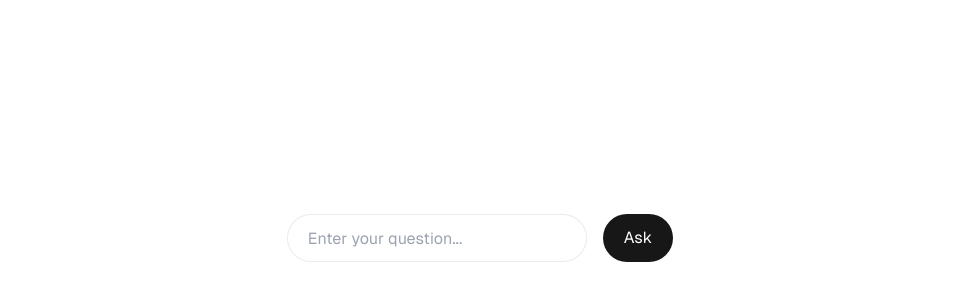
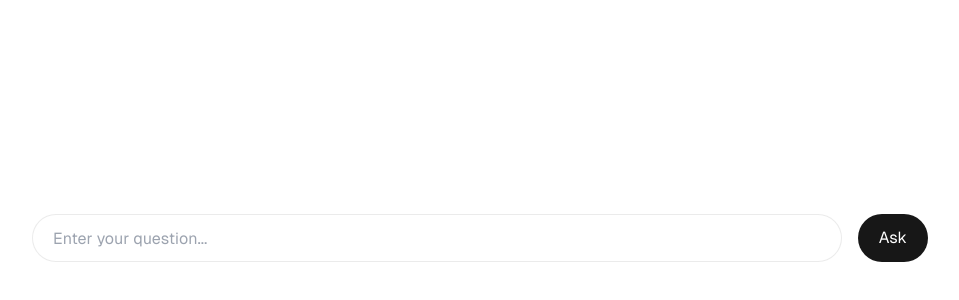
Before and after one commit to 4cademy/solanswer_website, a Next.js app: page / in a window 1280 px wide. Shown: the part 162-462 px from the top of the page, without its empty margins (160-1119 px from the left). Built offline with nearby package versions, Linux system fonts and the light colour scheme.

Commit message:
Made it look like a chat

```diff
--- a/app/page.tsx
+++ b/app/page.tsx
@@ -1,12 +1,19 @@
 'use client';
 import { useState } from 'react';
 
+interface Conversation {
+    question: string;
+    answer: string;
+}
+
 export default function Home() {
     const [question, setQuestion] = useState('');
-    const [response, setResponse] = useState('');
+    const [conversations, setConversations] = useState<Conversation[]>([]);
     const [isLoading, setIsLoading] = useState(false);
 
     const handleSubmit = async () => {
+        if (!question.trim()) return;
+
         setIsLoading(true);
         try {
             const res = await fetch('/api/chat', {
@@ -20,10 +27,17 @@ export default function Home() {
             });
 
             const data = await res.text();
-            setResponse(data);
+            setConversations(prev => [...prev, {
+                question: question,
+                answer: data
+            }]);
+            setQuestion('');
         } catch (error) {
             console.error('Error:', error);
-            setResponse('An error occurred while fetching the response.');
+            setConversations(prev => [...prev, {
+                question: question,
+                answer: 'An error occurred while fetching the response.'
+            }]);
         } finally {
             setIsLoading(false);
         }
@@ -31,13 +45,28 @@ export default function Home() {
 
     return (
         <div className="grid grid-rows-[20px_1fr_20px] items-center justify-items-center min-h-screen p-8 pb-20 gap-16 sm:p-20 font-[family-name:var(--font-geist-sans)]">
-            <main className="flex flex-col gap-8 row-start-2 items-center sm:items-start">
-                <div className="flex gap-4 items-center flex-col sm:flex-row">
+            <main className="flex flex-col gap-8 row-start-2 items-center sm:items-start w-full max-w-4xl">
+                {conversations.map((conv, index) => (
+                    <div key={index} className="w-full space-y-4">
+                        <div className="flex justify-end">
+                            <div className="p-4 rounded-lg border border-solid border-black/[.08] dark:border-white/[.145] bg-black/[.02] dark:bg-white/[.02] max-w-[80%]">
+                                <p className="font-medium">{conv.question}</p>
+                            </div>
+                        </div>
+                        <div className="flex w-full pr-[88px]">
+                            <div className="p-4 rounded-lg border border-solid border-black/[.08] dark:border-white/[.145] w-full">
+                                <pre className="whitespace-pre-wrap">{conv.answer}</pre>
+                            </div>
+                        </div>
+                    </div>
+                ))}
+
+                <div className="flex gap-4 items-center flex-col sm:flex-row w-full">
                     <input
                         type="text"
                         value={question}
                         onChange={(e) => setQuestion(e.target.value)}
-                        className="rounded-full border border-solid border-black/[.08] dark:border-white/[.145] transition-colors px-4 sm:px-5 text-sm sm:text-base h-10 sm:h-12 focus:outline-none focus:ring-2 focus:ring-black/10 dark:focus:ring-white/10 min-w-[300px]"
+                        className="rounded-full border border-solid border-black/[.08] dark:border-white/[.145] transition-colors px-4 sm:px-5 text-sm sm:text-base h-10 sm:h-12 focus:outline-none focus:ring-2 focus:ring-black/10 dark:focus:ring-white/10 flex-1 text-black"
                         placeholder="Enter your question..."
                     />
                     <button
@@ -48,12 +77,6 @@ export default function Home() {
                         {isLoading ? 'Loading...' : 'Ask'}
                     </button>
                 </div>
-
-                {response && (
-                    <div className="mt-4 p-4 rounded-lg border border-solid border-black/[.08] dark:border-white/[.145]">
-                        <pre className="whitespace-pre-wrap">{response}</pre>
-                    </div>
-                )}
             </main>
         </div>
     );
```
